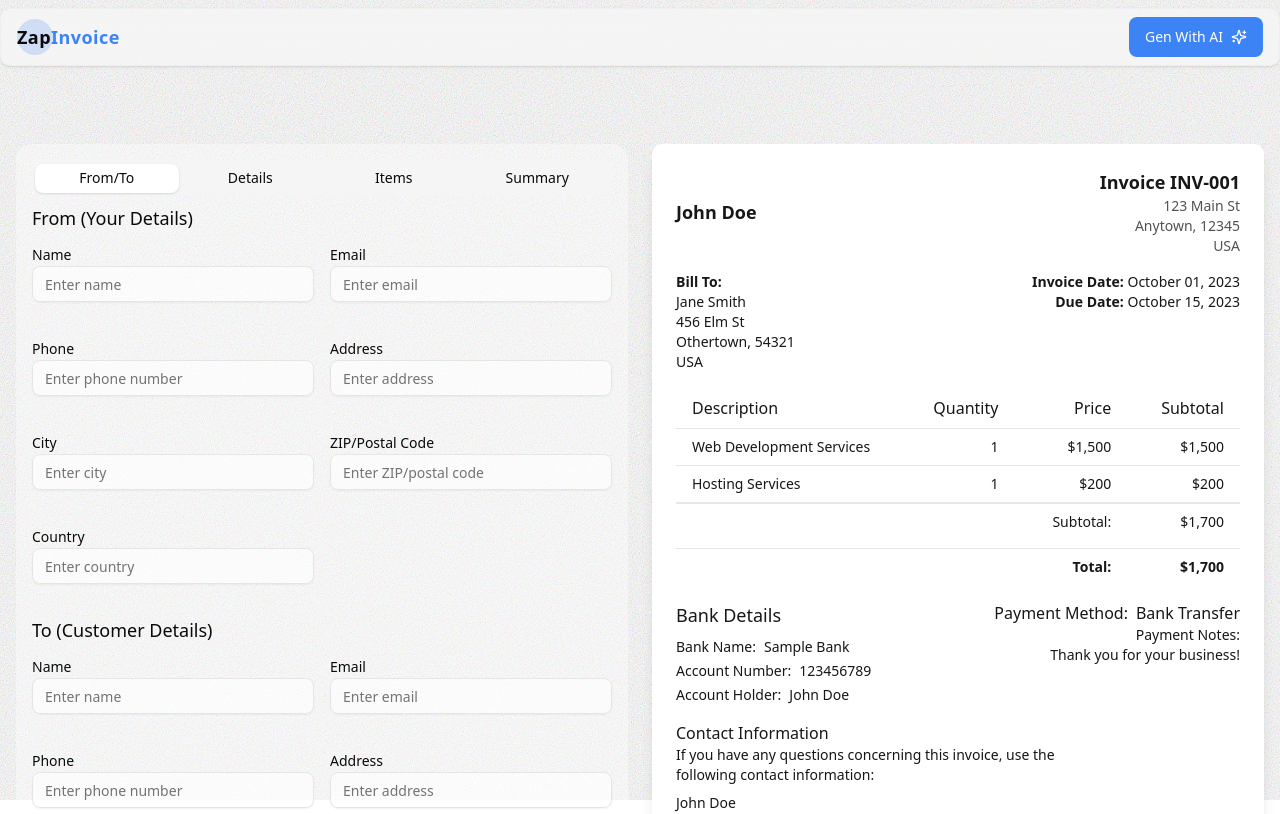
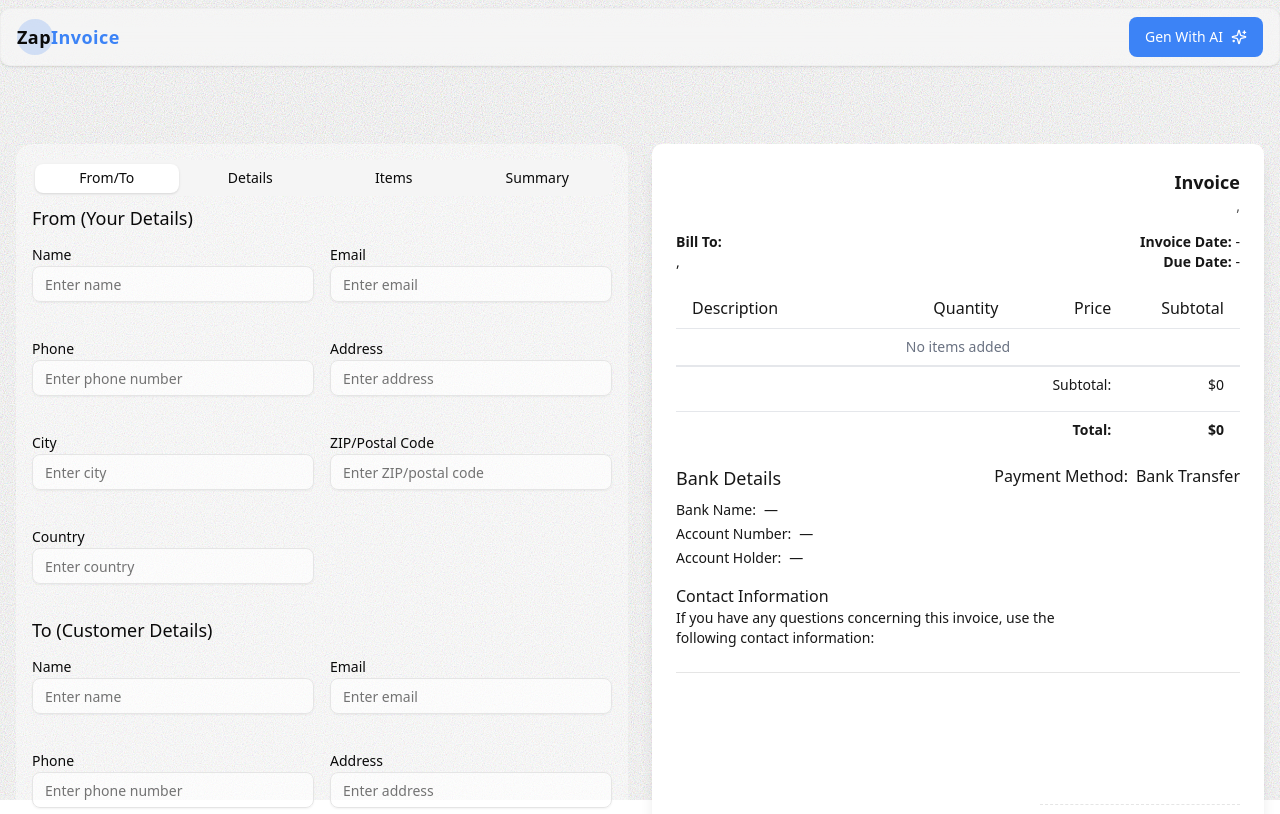
Before and after one commit to NikeshCohen/ZapInvoice, a Next.js app: page / in a window 1280 px wide. Shown: the top 814 px of the page. Built offline with nearby package versions, Linux system fonts and the light colour scheme; what country-data-list would draw is missing.

Commit message:
navigation with errors

```diff
--- a/app/_components/InvoiceForm.tsx
+++ b/app/_components/InvoiceForm.tsx
@@ -1,7 +1,7 @@
 import { useEffect, useState } from "react";
 
-import { useInvoice } from "@/app/_context/InvoiceContext";
 import { TABS } from "@/constants/tabs";
+import { useInvoice } from "@/context/InvoiceContext";
 import { type InvoiceData, invoiceSchema } from "@/types/schema";
 import { zodResolver } from "@hookform/resolvers/zod";
 import { useForm } from "react-hook-form";
@@ -122,9 +122,7 @@ export function InvoiceForm() {
   };
 
   const handleTabChange = (value: string) => {
-    if (isTabValid(activeTab)) {
-      setActiveTab(value as (typeof TABS)[number]["id"]);
-    }
+    setActiveTab(value as (typeof TABS)[number]["id"]);
   };
 
   const handleSubmit = async (e: React.FormEvent) => {
@@ -154,9 +152,7 @@ export function InvoiceForm() {
                   key={tab.id}
                   value={tab.id}
                   className={cn(
-                    hasSubmitted &&
-                      !isTabValid(tab.id) &&
-                      "cursor-not-allowed! text-red-600",
+                    hasSubmitted && !isTabValid(tab.id) && "text-red-600",
                   )}
                 >
                   {tab.label}
--- a/app/_components/LiveView.tsx
+++ b/app/_components/LiveView.tsx
@@ -1,6 +1,6 @@
-import { useInvoice } from "@/app/_context/InvoiceContext";
-import { useLogo } from "@/app/_context/LogoContext";
-import { useSignature } from "@/app/_context/SignatureContext";
+import { useInvoice } from "@/context/InvoiceContext";
+import { useLogo } from "@/context/LogoContext";
+import { useSignature } from "@/context/SignatureContext";
 import { format } from "date-fns";
 
 import { Currency } from "@/components/ui/select-currency";
@@ -41,11 +41,6 @@ export default function LiveView() {
     const amountAfterDiscount = subtotal - discount;
     const tax = calculateTax(amountAfterDiscount);
     return amountAfterDiscount + tax;
-  };
-
-  const formatCurrency = (amount: number) => {
-    const currency = invoiceData.selectedCurrency as Currency | undefined;
-    return `${currency?.symbol || "$"}${amount.toFixed(2)}`;
   };
 
   const formatPrice = (amount: number) => {
--- a/app/_components/LogoUpload.tsx
+++ b/app/_components/LogoUpload.tsx
@@ -2,7 +2,7 @@
 
 import { ChangeEvent, useRef } from "react";
 
-import { useLogo } from "@/app/_context/LogoContext";
+import { useLogo } from "@/context/LogoContext";
 import { Image as ImageIcon, X } from "lucide-react";
 
 import { Button } from "@/components/ui/button";
--- a/app/_components/SignatureModal.tsx
+++ b/app/_components/SignatureModal.tsx
@@ -2,7 +2,7 @@
 
 import { useState } from "react";
 
-import { useSignature } from "@/app/_context/SignatureContext";
+import { useSignature } from "@/context/SignatureContext";
 import { FileSignature } from "lucide-react";
 import SignatureCanvas from "react-signature-canvas";
 
--- a/app/_components/invoice-tabs/ItemsTab.tsx
+++ b/app/_components/invoice-tabs/ItemsTab.tsx
@@ -1,6 +1,6 @@
 import { ChangeEvent } from "react";
 
-import { useInvoice } from "@/app/_context/InvoiceContext";
+import { useInvoice } from "@/context/InvoiceContext";
 import type { InvoiceData } from "@/types/schema";
 import {
   ArrowDown,
--- a/app/_context/InvoiceContext.tsx
+++ /dev/null
@@ -1,142 +0,0 @@
-"use client";
-
-import { ReactNode, createContext, useContext, useState } from "react";
-
-import { InvoiceData } from "@/types/schema";
-
-interface InvoiceContextType {
-  invoiceData: InvoiceData;
-  setInvoiceData: (data: InvoiceData) => void;
-  clearInvoice: () => void;
-}
-
-const InvoiceContext = createContext<InvoiceContextType | undefined>(undefined);
-// const initialInvoiceData: InvoiceData = {
-//   from: {
-//     name: "",
-//     email: "",
-//     phone: "",
-//     address: "",
-//     city: "",
-//     zipCode: "",
-//     country: "",
-//   },
-//   to: {
-//     name: "",
-//     email: "",
-//     phone: "",
-//     address: "",
-//     city: "",
-//     zipCode: "",
-//     country: "",
-//   },
-
-//   invoiceNumber: "",
-//   issueDate: "",
-//   dueDate: "",
-//   items: [],
-//   paymentMethod: "Bank Transfer",
-//   bankDetails: {
-//     bankName: "",
-//     accountNumber: "",
-//     accountHolder: "",
-//   },
-//   currency: "USD",
-//   selectedCurrency: undefined,
-//   paymentNotes: "",
-//   discount: {
-//     enabled: false,
-//     type: "percentage" as const,
-//     value: 0,
-//   },
-//   tax: {
-//     enabled: false,
-//     type: "percentage" as const,
-//     value: 0,
-//   },
-// };
-
-const initialInvoiceData: InvoiceData = {
-  from: {
-    name: "John Doe",
-    email: "john.doe@example.com",
-    phone: "123-456-7890",
-    address: "123 Main St",
-    city: "Anytown",
-    zipCode: "12345",
-    country: "USA",
-  },
-  to: {
-    name: "Jane Smith",
-    email: "jane.smith@example.com",
-    phone: "098-765-4321",
-    address: "456 Elm St",
-    city: "Othertown",
-    zipCode: "54321",
-    country: "USA",
-  },
-
-  invoiceNumber: "INV-001",
-  issueDate: "2023-10-01",
-  dueDate: "2023-10-15",
-  items: [
-    {
-      description: "Web Development Services",
-      quantity: 1,
-      price: 1500,
-    },
-    {
-      description: "Hosting Services",
-      quantity: 1,
-      price: 200,
-    },
-  ],
-  paymentMethod: "Bank Transfer",
-  bankDetails: {
-    bankName: "Sample Bank",
-    accountNumber: "123456789",
-    accountHolder: "John Doe",
-  },
-  currency: "USD",
-  selectedCurrency: undefined,
-  paymentNotes: "Thank you for your business!",
-  discount: {
-    enabled: false,
-    type: "percentage" as const,
-    value: 0,
-  },
-  tax: {
-    enabled: false,
-    type: "percentage" as const,
-    value: 0,
-  },
-};
-
-export function InvoiceProvider({ children }: { children: ReactNode }) {
-  const [invoiceData, setInvoiceDataState] =
-    useState<InvoiceData>(initialInvoiceData);
-
-  const setInvoiceData = (data: InvoiceData) => {
-    setInvoiceDataState(data);
-  };
-
-  const clearInvoice = () => {
-    setInvoiceDataState(initialInvoiceData);
-  };
-
-  return (
-    <InvoiceContext.Provider
-      value={{ invoiceData, setInvoiceData, clearInvoice }}
-    >
-      {children}
-    </InvoiceContext.Provider>
-  );
-}
-
-export function useInvoice() {
-  const context = useContext(InvoiceContext);
-  if (context === undefined) {
-    throw new Error("useInvoice must be used within an InvoiceProvider");
-  }
-  return context;
-}
--- a/app/page.tsx
+++ b/app/page.tsx
@@ -4,9 +4,9 @@ import React from "react";
 
 import { InvoiceForm } from "@/app/_components/InvoiceForm";
 import LiveView from "@/app/_components/LiveView";
-import { InvoiceProvider } from "@/app/_context/InvoiceContext";
-import { LogoProvider } from "@/app/_context/LogoContext";
-import { SignatureProvider } from "@/app/_context/SignatureContext";
+import { InvoiceProvider } from "@/context/InvoiceContext";
+import { LogoProvider } from "@/context/LogoContext";
+import { SignatureProvider } from "@/context/SignatureContext";
 
 export default function InvoicePage() {
   return (
--- /dev/null
+++ b/context/InvoiceContext.tsx
@@ -0,0 +1,86 @@
+"use client";
+
+import { ReactNode, createContext, useContext, useState } from "react";
+
+import { InvoiceData } from "@/types/schema";
+
+interface InvoiceContextType {
+  invoiceData: InvoiceData;
+  setInvoiceData: (data: InvoiceData) => void;
+  clearInvoice: () => void;
+}
+
+const InvoiceContext = createContext<InvoiceContextType | undefined>(undefined);
+const initialInvoiceData: InvoiceData = {
+  from: {
+    name: "",
+    email: "",
+    phone: "",
+    address: "",
+    city: "",
+    zipCode: "",
+    country: "",
+  },
+  to: {
+    name: "",
+    email: "",
+    phone: "",
+    address: "",
+    city: "",
+    zipCode: "",
+    country: "",
+  },
+
+  invoiceNumber: "",
+  issueDate: "",
+  dueDate: "",
+  items: [],
+  paymentMethod: "Bank Transfer",
+  bankDetails: {
+    bankName: "",
+    accountNumber: "",
+    accountHolder: "",
+  },
+  currency: "USD",
+  selectedCurrency: undefined,
+  paymentNotes: "",
+  discount: {
+    enabled: false,
+    type: "percentage" as const,
+    value: 0,
+  },
+  tax: {
+    enabled: false,
+    type: "percentage" as const,
+    value: 0,
+  },
+};
+
+export function InvoiceProvider({ children }: { children: ReactNode }) {
+  const [invoiceData, setInvoiceDataState] =
+    useState<InvoiceData>(initialInvoiceData);
+
+  const setInvoiceData = (data: InvoiceData) => {
+    setInvoiceDataState(data);
+  };
+
+  const clearInvoice = () => {
+    setInvoiceDataState(initialInvoiceData);
+  };
+
+  return (
+    <InvoiceContext.Provider
+      value={{ invoiceData, setInvoiceData, clearInvoice }}
+    >
+      {children}
+    </InvoiceContext.Provider>
+  );
+}
+
+export function useInvoice() {
+  const context = useContext(InvoiceContext);
+  if (context === undefined) {
+    throw new Error("useInvoice must be used within an InvoiceProvider");
+  }
+  return context;
+}
```
Also changed, not shown: context/LogoContext.tsx (renamed from app/_context/LogoContext.tsx), context/SignatureContext.tsx (renamed from app/_context/SignatureContext.tsx).
